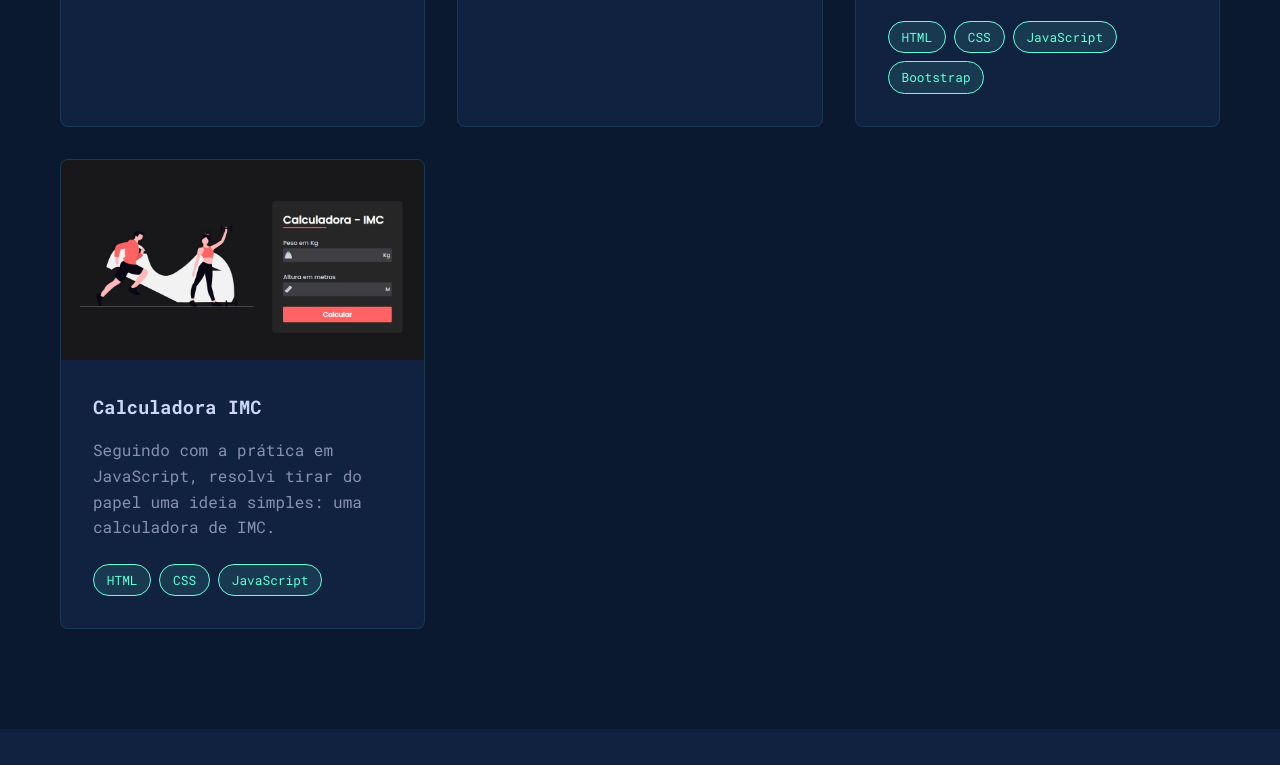
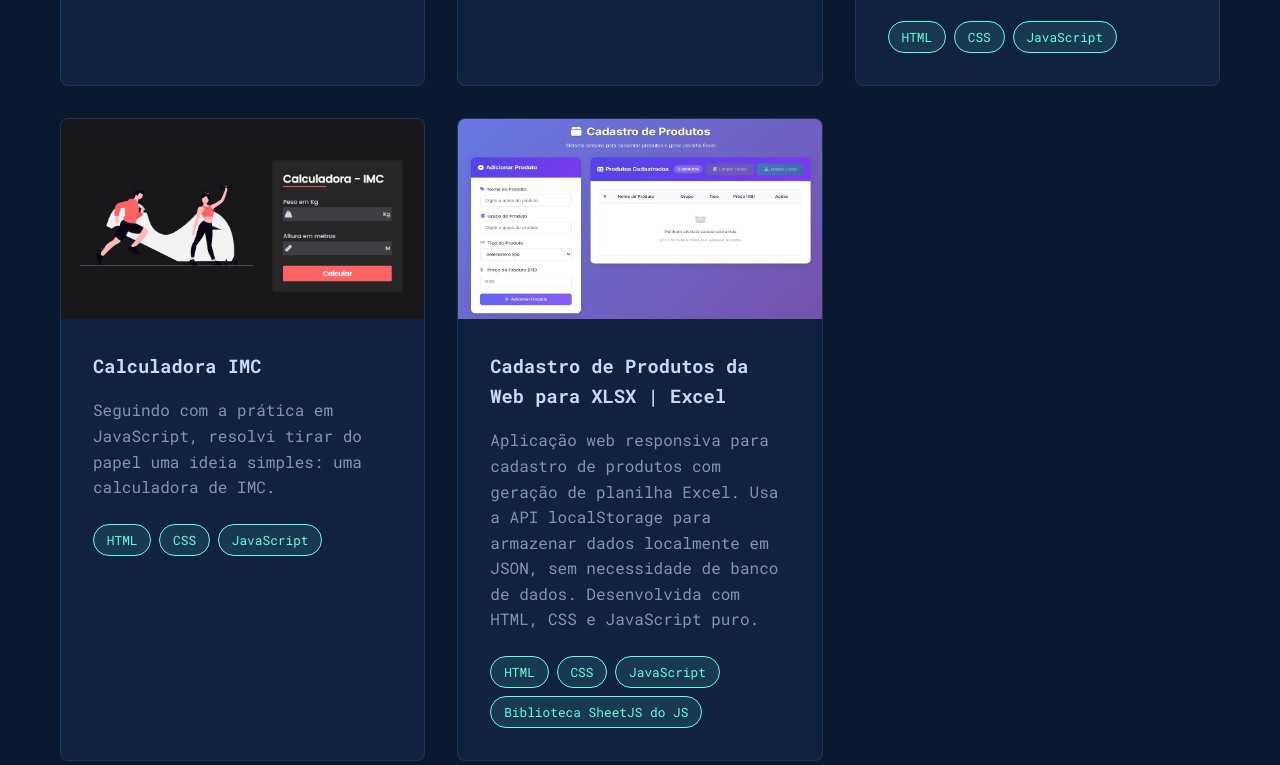
Before and after one commit to Samalves2003/Portfolio---Samuel-Alves, a plain HTML site: page index.html in a window 1280 px wide. Shown: the part 6542-7307 px from the top of the page. Drawn offline with Linux system fonts and the light colour scheme.

Commit message:
new-project

```diff
--- a/index.html
+++ b/index.html
@@ -426,7 +426,6 @@
                             <span class="tech-tag">HTML</span>
                             <span class="tech-tag">CSS</span>
                             <span class="tech-tag">JavaScript</span>
-                            <span class="tech-tag">Bootstrap</span>
                         </div>
                     </div>
                 </div>
@@ -447,6 +446,27 @@
                             <span class="tech-tag">HTML</span>
                             <span class="tech-tag">CSS</span>
                             <span class="tech-tag">JavaScript</span>
+                        </div>
+                    </div>
+                </div>
+                <div class="project-card">
+                    <div class="project-image">
+                        <img src="./src/Cadastro de Prods.png" alt="" width="100%" height="100%">
+                        <div class="project-overlay">
+                            <div class="project-links">
+                                <a target="_blank" href="https://cadastrodeprodutosparaxlsx.netlify.app" class="project-link"><i class="fas fa-external-link-alt"></i></a>
+                                <a target="_blank" href="https://github.com/Samalves2003/cadastro_de_Produtos-em-xlsx" class="project-link"><i class="fab fa-github"></i></a>
+                            </div>
+                        </div>
+                    </div>
+                    <div class="project-content">
+                        <h3>Cadastro de Produtos da Web para XLSX | Excel</h3>
+                        <p>Aplicação web responsiva para cadastro de produtos com geração de planilha Excel. Usa a API localStorage para armazenar dados localmente em JSON, sem necessidade de banco de dados. Desenvolvida com HTML, CSS e JavaScript puro.</p>
+                        <div class="project-tech">
+                            <span class="tech-tag">HTML</span>
+                            <span class="tech-tag">CSS</span>
+                            <span class="tech-tag">JavaScript</span>
+                            <span class="tech-tag">Biblioteca SheetJS do JS</span>
                         </div>
                     </div>
                 </div>
```
Also changed, not shown: src/Cadastro de Prods.png (added).
